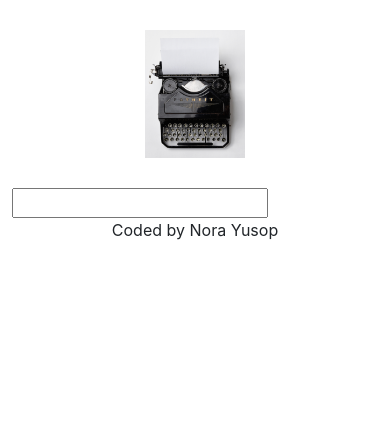
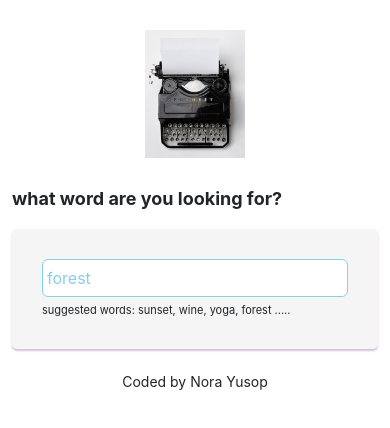
Before and after one commit to Wintermariesolstice/dictionary-project, a React (Create React App) app: page / in a window 390 px wide. Shown: the top 428 px of the page. Built offline with nearby package versions, Linux system fonts and the light colour scheme; no server answers.

Commit message:
Meaning, Phonetics, Results, Synonyms and CSS

```diff
--- a/src/App.css
+++ b/src/App.css
@@ -1,3 +1,7 @@
+a {
+  color: skyblue;
+}
+
 .App-header {
   margin: 30px 0;
 }
@@ -7,3 +11,7 @@
   display: block;
   margin: 0 auto;
 }
+
+.App-footer {
+  text-align: center;
+}
--- a/src/App.js
+++ b/src/App.js
@@ -10,9 +10,11 @@ export default function App() {
           <img src={logo} className="App-logo img-fluid" alt="logo" />
         </header>
         <main>
-          <Dictionary />
+          <Dictionary defaultKeyword="forest" />
         </main>
-        <footer className="text-center">Coded by Nora Yusop</footer>
+        <footer className="App-footer">
+          <small>Coded by Nora Yusop</small>
+        </footer>
       </div>
     </div>
   );
--- a/src/Dictionary.css
+++ b/src/Dictionary.css
@@ -0,0 +1,26 @@
+.Dictionary h1 {
+  font-size: 18px;
+  font-weight: bold;
+  margin-bottom: 20px;
+}
+
+.Dictionary section {
+  background: whitesmoke;
+  padding: 30px;
+  border-radius: 5px;
+  box-shadow: 0px 2px 2px thistle;
+  margin: 20px 0;
+}
+
+.Dictionary input {
+  width: 100%;
+  padding: 6px 4px;
+  border-radius: 6px;
+  color: skyblue;
+  border: 1px solid;
+}
+
+.Dictionary .hint {
+  font-size: 11px;
+  margin-top: 5px;
+}
--- a/src/Dictionary.js
+++ b/src/Dictionary.js
@@ -3,30 +3,54 @@ import React, { useState } from "react";
 import Results from "./Results";
 import "./Dictionary.css";
 
-export default function Dictionary() {
-  let [keyword, setKeyword] = useState("");
+export default function Dictionary(props) {
+  let [keyword, setKeyword] = useState(props.defaultKeyword);
   let [results, setResults] = useState(null);
+  let [loaded, setLoaded] = useState(false);
 
   function handleResponse(response) {
     setResults(response.data[0]);
   }
-  function search(event) {
-    event.preventDefault();
-    alert(`Searching for ${keyword} definition`);
 
+  function search() {
     let apiUrl = `https://api.dictionaryapi.dev/api/v2/entries/en_US/${keyword}`;
     axios.get(apiUrl).then(handleResponse);
+  }
+
+  function handleSubmit(event) {
+    event.preventDefault();
+    search();
   }
 
   function handleKeywordChange(event) {
     setKeyword(event.target.value);
   }
+  function load() {
+    setLoaded(true);
+    search();
+  }
+
+  if (loaded) {
     return (
       <div className="Dictionary">
-      <form onSubmit={search}>
-        <input type="search" onChange={handleKeywordChange} />
+        <h1>what word are you looking for?</h1>
+        <section>
+          <form onSubmit={handleSubmit}>
+            <input
+              type="search"
+              onChange={handleKeywordChange}
+              defaultValue={props.defaultKeyword}
+            />
           </form>
+          <div className="hint">
+            suggested words: sunset, wine, yoga, forest .....
+          </div>
+        </section>
         <Results results={results} />
       </div>
     );
+  } else {
+    load();
+    return "Loading";
   }
+}
--- /dev/null
+++ b/src/Meaning.css
@@ -0,0 +1,12 @@
+.Meaning h3 {
+  font-size: 24px;
+  line-height: 1.5;
+  font-weight: bold;
+}
+
+.Meaning .example {
+  font-size: 11px;
+  opacity: 0.5;
+  font-style: italic;
+  margin-top: 10px;
+}
--- a/src/Meaning.js
+++ b/src/Meaning.js
@@ -1,4 +1,6 @@
 import React from "react";
+import "./Meaning.css";
+import Synonyms from "./Synonyms";
 
 export default function Meaning(props) {
   return (
@@ -7,11 +9,13 @@ export default function Meaning(props) {
       {props.meaning.definitions.map(function (definition, index) {
         return (
           <div key={index}>
-            <p>
-              {definition.definition}
-              <br />
-              <em>{definition.example}</em>
-            </p>
+            <div className="Definition">{definition.definition}</div>
+
+            <div className="Example">
+              <em>{definition.example}</em>{" "}
+            </div>
+
+            <Synonyms synonyms={definition.synonyms} />
           </div>
         );
       })}
--- /dev/null
+++ b/src/Phonetic.css
@@ -0,0 +1,23 @@
+.Phonetic {
+  height: 60px;
+}
+
+.Phonetic a {
+  border: 1px solid skyblue;
+  text-decoration: none;
+  padding: 10px 20px;
+  font-size: 12px;
+  font-weight: bold;
+  margin-right: 10px;
+  border-radius: 20px;
+  transition: all 150ms ease-in-out;
+}
+
+.Phonetic a:hover {
+  background: skyblue;
+  color: snow;
+}
+.Phonetic .text {
+  opacity: 0.7;
+  font-weight: bold;
+}
--- /dev/null
+++ b/src/Phonetic.js
@@ -0,0 +1,13 @@
+import React from "react";
+import "./Phonetic.css";
+
+export default function Phonetic(props) {
+  return (
+    <div className="Phonetic">
+      <a href={props.phonetic.audio} target="_blank">
+        Listen
+      </a>
+      <span className="text">{props.phonetic.text}</span>
+    </div>
+  );
+}
--- /dev/null
+++ b/src/Results.css
@@ -0,0 +1,5 @@
+.Results h2 {
+  font-size: 36px;
+  font-weight: bold;
+  line-height: 1.5;
+}
--- a/src/Results.js
+++ b/src/Results.js
@@ -1,16 +1,27 @@
 import React from "react";
+import Phonetic from "./Phonetic";
 import Meaning from "./Meaning";
+import "./Results.css";
 
 export default function Results(props) {
   if (props.results) {
     return (
       <div className="Results">
-        <h2>{props.results.word}</h2>
+        <section>
+          <h2>{props.results.word}</h2>
+          {props.results.phonetics.map(function (phonetic, index) {
+            return (
+              <div key={index}>
+                <Phonetic phonetic={phonetic} />
+              </div>
+            );
+          })}
+        </section>
         {props.results.meanings.map(function (meaning, index) {
           return (
-            <div key={index}>
+            <section key={index}>
               <Meaning meaning={meaning} />
-            </div>
+            </section>
           );
         })}
       </div>
--- /dev/null
+++ b/src/Synonyms.css
@@ -0,0 +1,11 @@
+.Synonyms {
+  margin: 15px 0 0;
+  padding: 0;
+}
+
+.Synonyms li {
+  font-size: 13px;
+  display: inline-block;
+  padding-right: 10px;
+  line-height: 1px;
+}
--- /dev/null
+++ b/src/Synonyms.js
@@ -0,0 +1,16 @@
+import React from "react";
+import "./Synonyms.css";
+
+export default function Synonyms(props) {
+  if (props.synonyms) {
+    return (
+      <ul className="Synonyms">
+        {props.synonyms.map(function (synonym, index) {
+          return <li key={index}>{synonym}</li>;
+        })}{" "}
+      </ul>
+    );
+  } else {
+    return null;
+  }
+}
```
Lines whose indentation alone changed are shown as unchanged.
